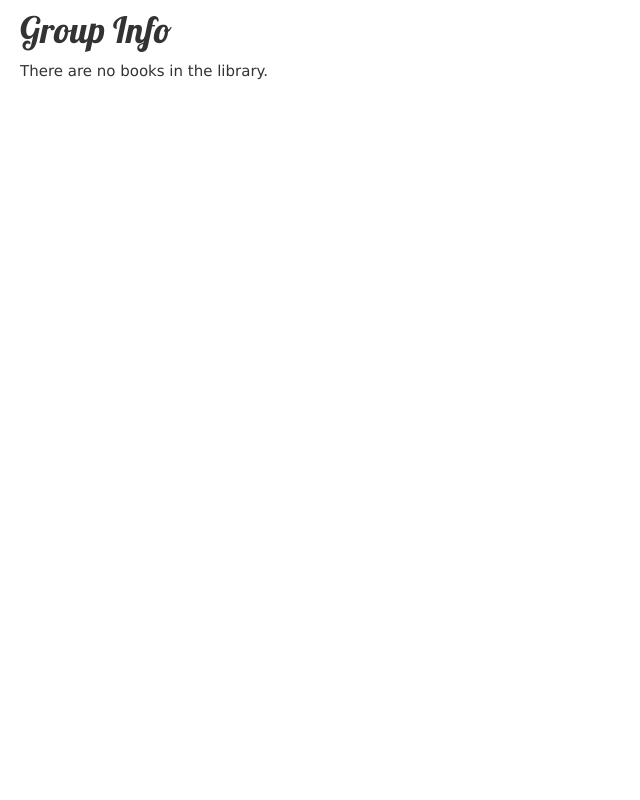
After one commit to AnshKhurana/SuperPool, a Django app: page /groups/display/1 in a window 1280 px wide. The commit adds this page. Shown: the whole page, without its empty margins (0-640 px from the left). Run offline with Django 3.2, Linux system fonts and the light colour scheme; data that the repository does not hold is empty; some libraries are stand-ins or nearby versions.

Commit message:
PopUp window for GroupInfo and CreateGroup working

```diff
--- a/groups/urls.py
+++ b/groups/urls.py
@@ -1,10 +1,12 @@
 from django.urls import path
 from .views import *
+from pool.models import Group
 
 app_name = "groups"
 
 urlpatterns = [
     path('', grouphome.as_view(), name='home'),
+    path('display/<int:g_id>', GroupListView.as_view(), name='display'),
     path('create', GroupCreateView.as_view(), name='create'),
     path('join/<int:hash>', group_join, name='join')
 ]
--- a/groups/views.py
+++ b/groups/views.py
@@ -4,6 +4,7 @@ import random
 # Create your views here.
 from django.urls import reverse_lazy
 from django.views.generic import ListView, CreateView
+from django.views.generic.detail import DetailView
 from pool.models import *
 from .forms import *
 from accounts.models import User
@@ -18,6 +19,27 @@ class grouphome(ListView):
         currentuser=User.objects.get(id=self.request.user.id)
         groups = Group.objects.filter(members=currentuser).all()
         return groups
+
+
+class GroupListView(ListView):
+    model = Group
+    # queryset = Group.objects.filter(id=g_id)
+    # form_class = GroupCreateForm
+    # success_url = '/groups'
+
+    # def get_initial(self):
+    #     initial=super(GroupCreateView,self).get_initial()
+    #     initial['admin_id']=self.request.user.id
+    #     return initial
+    # def form_valid(self, form):
+    #     form.instance.admin=User.objects.get(id=self.request.user.id)
+    #     return super(GroupCreateView,self).form_valid(form)
+
+    def get_queryset(self):
+        context = Group.objects.filter(id=self.kwargs['g_id'])
+        print(context)
+        return context
+
 
 
 class GroupCreateView(CreateView):
--- /dev/null
+++ b/templates/pool/group_list.html
@@ -0,0 +1,38 @@
+
+{% block content %}
+<head>
+  <title>Bootstrap Example</title>
+  <meta charset="utf-8">
+  <meta name="viewport" content="width=device-width, initial-scale=1">
+  <link rel="stylesheet" href="https://maxcdn.bootstrapcdn.com/bootstrap/3.4.1/css/bootstrap.min.css">
+  <script src="https://ajax.googleapis.com/ajax/libs/jquery/3.4.1/jquery.min.js"></script>
+  <script src="https://maxcdn.bootstrapcdn.com/bootstrap/3.4.1/js/bootstrap.min.js"></script>
+    <link rel="stylesheet" href="https://www.w3schools.com/w3css/4/w3.css">
+    <link rel="stylesheet" href="https://fonts.googleapis.com/css?family=Lobster">
+</head>
+<body style="margin-left: 20px">
+  <h1 style="font-family: 'Lobster', serif;">Group Info</h1>
+  {% if group_list %}
+    {% for group in group_list %}
+      <div class="list-group">
+      <a href="#" class="list-group-item list-group-item-success">{{group.admin}}</a>
+      <a href="#" class="list-group-item list-group-item-info">{{group.name}}</a>
+      <a href="#" class="list-group-item list-group-item-danger">{{group.description}}</a>
+      </div>
+      <ul>
+
+
+
+          {% for member in group.members.all %}
+          <li>
+            <a href="#" class="list-group-item list-group-item-warning">{{member}}</a>
+         </li>
+      {% endfor %}
+      </ul>
+    {% endfor %}
+  </ul>
+  {% else %}
+    <p>There are no books in the library.</p>
+  {% endif %}
+  </body>
+{% endblock %}
```
Also changed, not shown: templates/groups/groups.html (+10 -4 lines).
